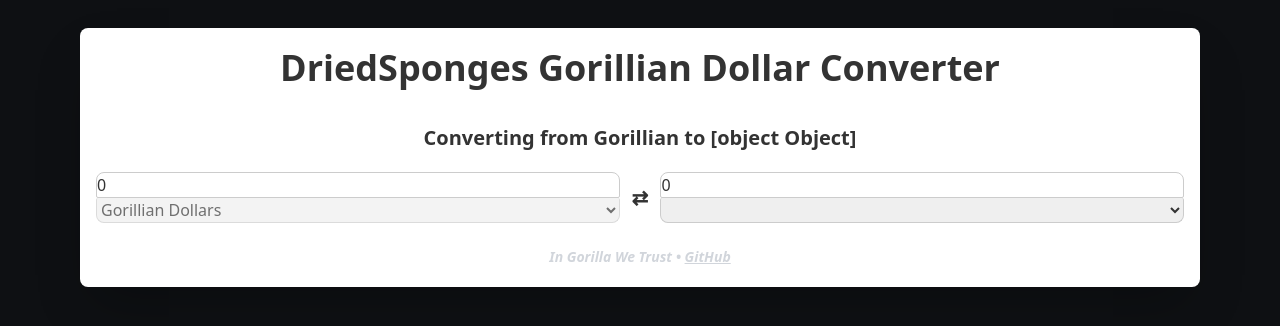
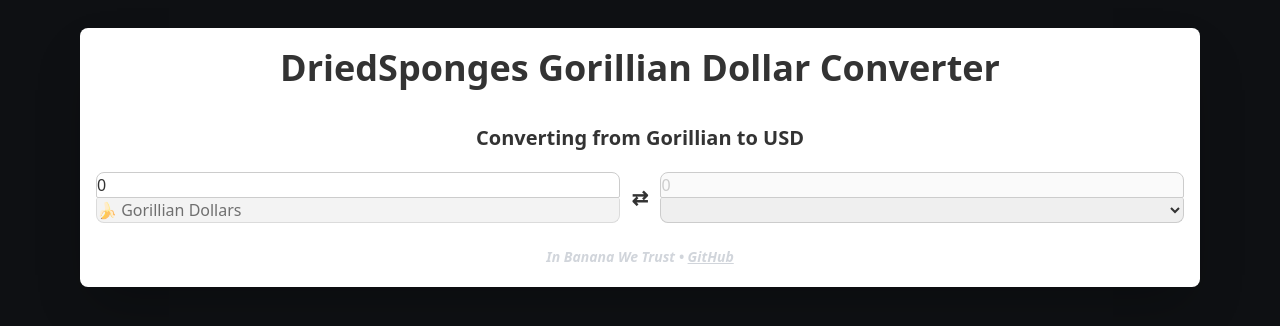
Before and after one commit to DriedSponge/GorillianCurrencyConversion, a Svelte app: page / in a window 1280 px wide. Shown: the top 326 px of the page. Built offline with nearby package versions, Linux system fonts and the light colour scheme.

Commit message:
Updated font

```diff
--- a/src/Home.svelte
+++ b/src/Home.svelte
@@ -7,31 +7,28 @@
     ]
     let convertingFrom;
     let convertingTo =  {name:"USD",sym:"$",rate:3};
-    let convertFrom = 0.00;
+    let convertFromVal = 0.00;
     let convertedAmt = 0.00
-    function convert(){
-        console.log("test")
-    }
 </script>
 <main>
     <div class="container max-w-6xl mx-auto px-4 pt-5">
         <div class="container bg-white rounded-lg py-5 px-3 w-full shadow-2xl">
             <h1 class="lg:text-4xl text-2xl font-bold text-center mb-3">{name}</h1>
             <br>
-            <h2 class="text-center font-bold text-lg lg:text-xl mb-3">Converting from Gorillian to {convertingTo}</h2>
+            <h2 class="text-center font-bold text-lg lg:text-xl mb-3">Converting from Gorillian to {convertingTo.name}</h2>
             <div class="flex flex-row  flex-wrap md:flex-nowrap">
                 <div class="mx-1 w-full my-2">
-                    <input id="input" bind:value={convertFrom} on:change={convert()} placeholder="0.00" type="number"/>
+                    <input id="input" bind:value={convertFromVal} placeholder="0.00" type="number"/>
                     <div class="w-full">
-                        <select disabled>
-                                <option>Gorillian Dollars</option>
+                        <select disabled class="appearance-none">
+                                <option>🍌 Gorillian Dollars</option>
                         </select>
                     </div>
                 </div>
-                <span class="text-center select-none font-bold w-full my-1 text-2xl align-middle md:hidden">&#8645;</span>
+                <span class="text-center w-full select-none font-bold my-1 text-2xl align-middle md:hidden">&#8645;</span>
                 <span class="text-center select-none font-bold align-middle mx-2 my-auto text-xl hidden md:inline-block" >&#8644;</span>
                 <div class="mx-1 w-full my-2">
-                    <input id="output" value={convertFrom * convertingTo.rate} placeholder="0.00"/>
+                    <input id="output" disabled value={convertFromVal * convertingTo.rate} placeholder="0.00"/>
                     <div class="w-full">
                         <select bind:value={convertingTo}>
                             {#each currencies as currency}
@@ -41,14 +38,17 @@
                     </div>
                 </div>
             </div>
-            <p class="text-center mt-4 text-gray-300 font-bold italic select-none text-sm md:text-md">In Gorilla We Trust &bull;
+            <p class="text-center mt-4 text-gray-300 font-bold italic select-none text-sm md:text-md">In Banana We Trust &bull;
                 <a class="underline text-gray-300 hover:text-gray-300 visited:text-gray-300" href="https://github.com/DriedSponge/GorillianCurrencyConversion" target="_blank">GitHub</a></p>
         </div>
     </div>
 </main>
 <style lang="postcss" global>
+    @import url('https://fonts.googleapis.com/css2?family=Roboto:ital,wght@0,100;0,300;0,400;0,500;0,700;0,900;1,100;1,300;1,400;1,500;1,700;1,900&display=swap');
+
     body {
         background-color: #0E1013;
+        font-family: Roboto, sans-serif;
     }
 
     select, input {
```
